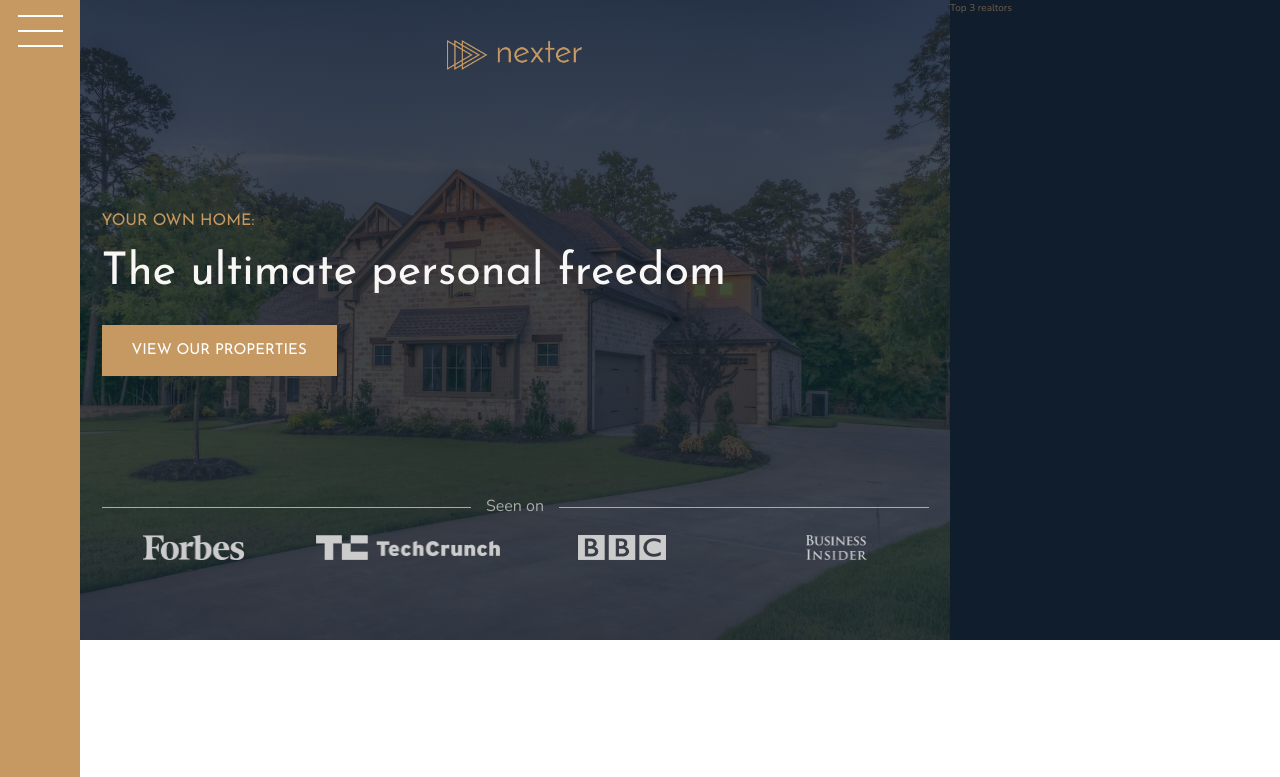
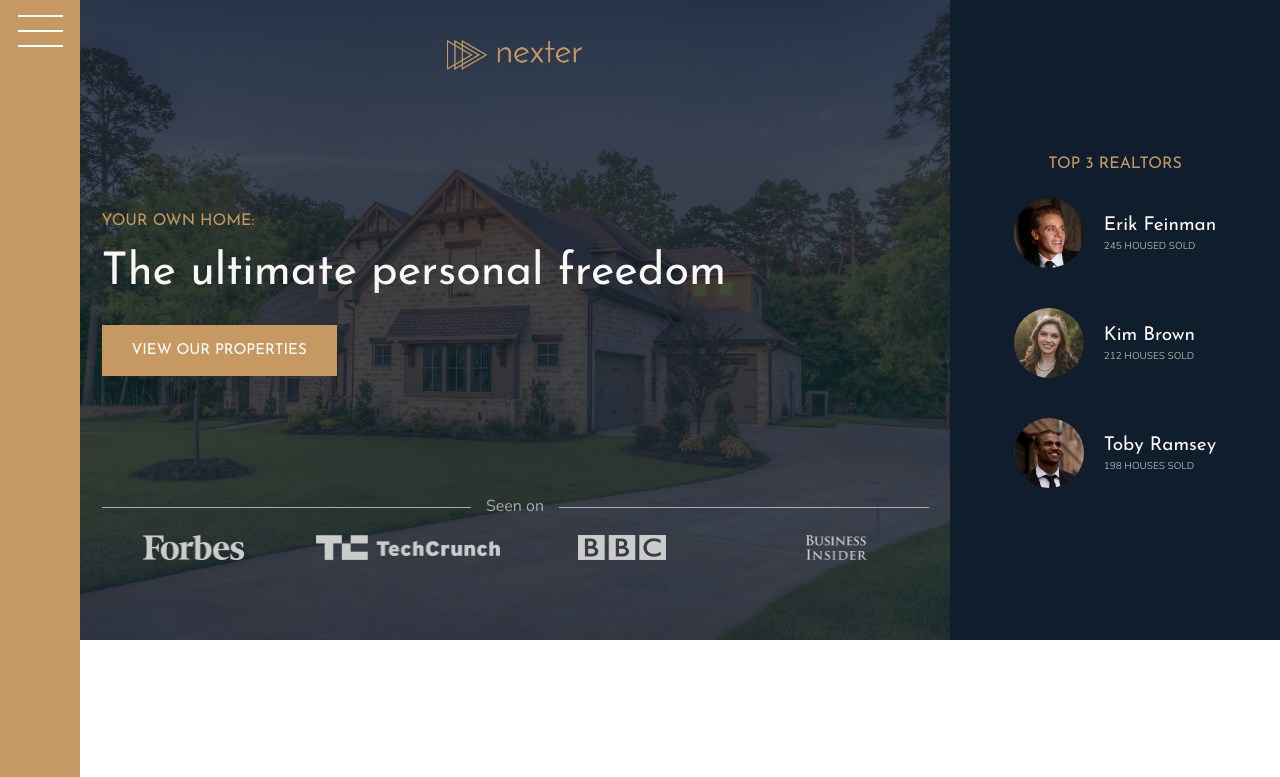
Before and after one commit to gladiatorhh/NexterLnding, a website: page index.html in a window 1280 px wide. Shown: the top 777 px of the page. Drawn offline with nearby package versions, Linux system fonts and the light colour scheme.

Commit message:
complete realtors section

```diff
--- a/index.html
+++ b/index.html
@@ -34,7 +34,24 @@
     </header>
 
     <div class="realtors">
-        Top 3 realtors
+        <h3 class="heading-3">Top 3 realtors</h3>
+        <div class="realtors__list">
+            <img src="img/realtor-1.jpeg" alt="Realtor 1" class="realtors__img">
+            <div class="realtors__details">
+                <h4 class="heading-4 heading-4--light">Erik Feinman</h4>
+                <p class="realtors__sold">245 housed sold</p>
+            </div>
+            <img src="img/realtor-2.jpeg" alt="Realtor 2" class="realtors__img">
+            <div class="realtors__details">
+                <h4 class="heading-4 heading-4--light">Kim Brown</h4>
+                <p class="realtors__sold">212 houses sold</p>
+            </div>
+            <img src="img/realtor-3.jpeg" alt="Realtor 3" class="realtors__img">
+            <div class="realtors__details">
+                <h4 class="heading-4 heading-4--light">Toby Ramsey</h4>
+                <p class="realtors__sold">198 houses sold</p>
+            </div>
+        </div>
     </div>
 
     <section class="features">
--- a/sass/base/_typography.scss
+++ b/sass/base/_typography.scss
@@ -51,7 +51,7 @@ body {
         color: $color-gray-light-1;
     }
 
-    &--light {
+    &--dark {
         color: $color-gray-dark-1;
     }
 }
--- a/sass/pages/_home.scss
+++ b/sass/pages/_home.scss
@@ -1,6 +1,35 @@
 .realtors {
     background-color: $color-secondary;
     grid-column: col-start 7 / full-end;
+    display: grid;
+    justify-content: center;
+    align-content: center;
+    grid-row-gap: 2rem;
+    justify-items: center;
+    padding: 3rem;
+
+    &__list {
+        display: grid;
+        grid-template-columns: 7rem max-content;
+        grid-column-gap: 2rem;
+        grid-row-gap: 5vh;
+        justify-content: center;
+        align-items: center;
+    }
+
+    &__img {
+        width: 100%;
+        border-radius: 50%;
+        display: block;
+    }
+
+    &__sold {
+        text-transform: uppercase;
+        color: $color-gray-light-2;
+        margin-top: -.3rem;
+    }
+
+
 }
 
 .features {
```
Also changed, not shown: sass/layout/_header.scss (line endings or trailing spaces), style/style.css.
